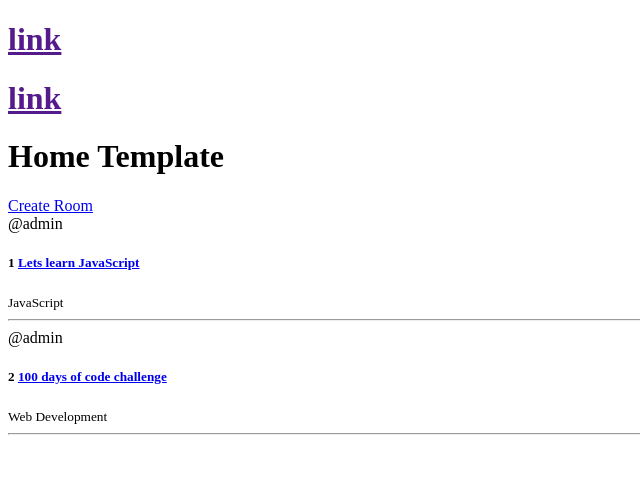
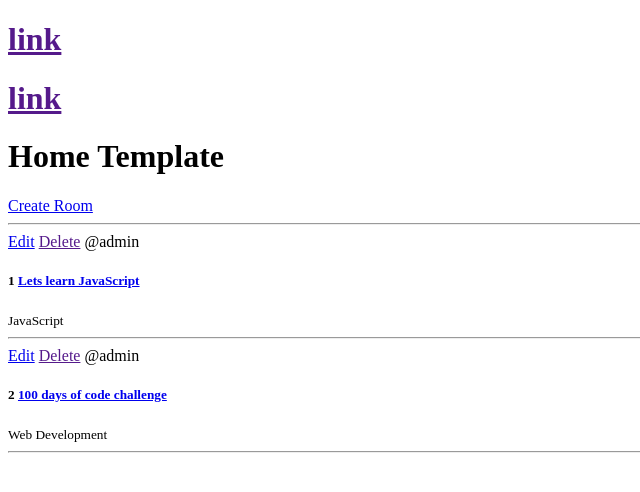
Before and after one commit to DmitriyRiabko/StudyBudy, a Django app: page / in a window 1280 px wide. Shown: the top 492 px of the page, without its empty margins (0-640 px from the left). Run offline with Django 5.2, Linux system fonts and the light colour scheme; data comes from the database, SQL or seed files in the repository.

Commit message:
added some links

```diff
--- a/base/templates/base/home.html
+++ b/base/templates/base/home.html
@@ -3,11 +3,15 @@
 
 <div>
 
-  <a href="{% url "create-room" %}">Create Room</a>
+  <a href="{% url "create-room"  %}">Create Room</a>
+  <hr>
 
   <div>
     {% for room in rooms %}
     <div>
+      <a href="{% url "update-room" room.id %}">Edit</a>
+      <a href="">Delete</a>
+
       <span>@{{room.host.username}}</span>
       <h5>{{room.id}} <a href="room/{{room.id}}">{{room.name}}</a></h5>
       <small>{{room.topic.name}}</small>
```
